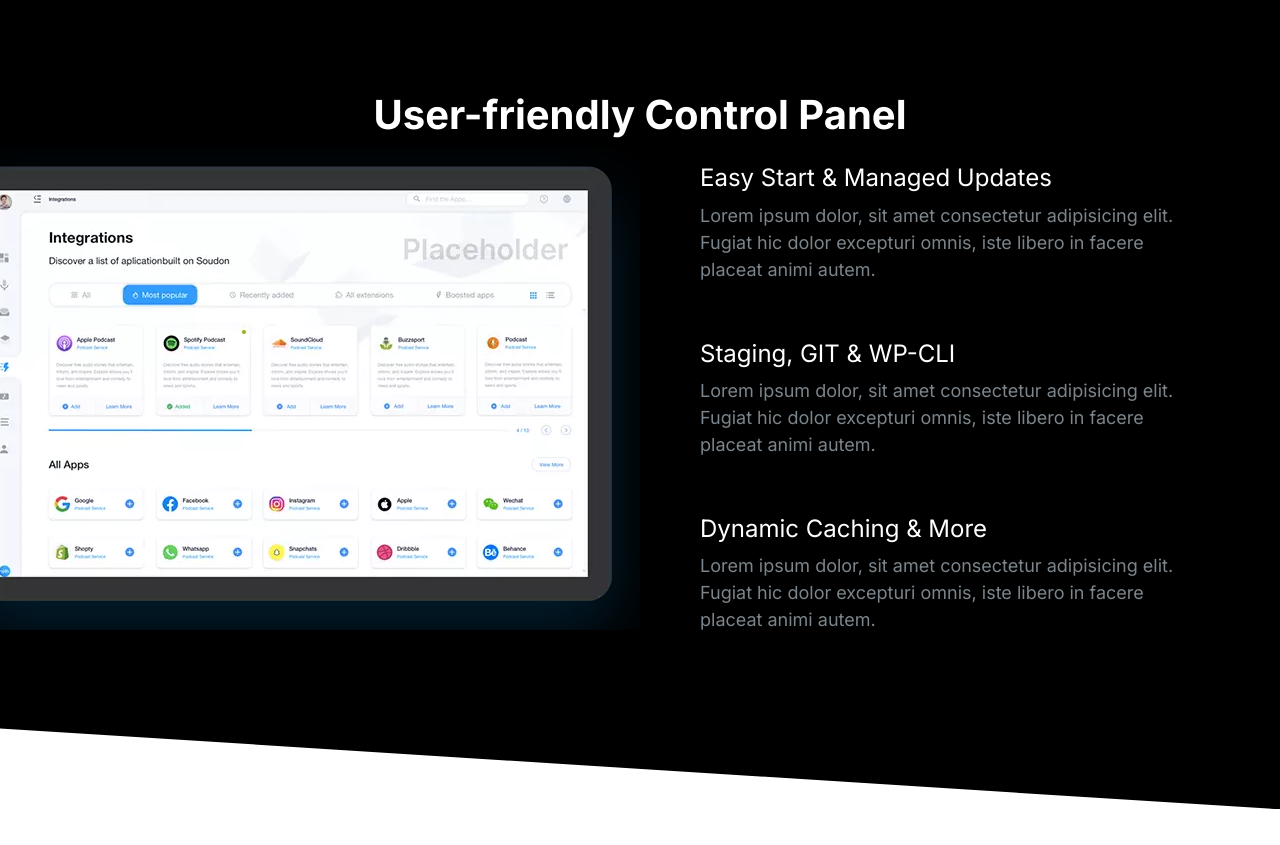
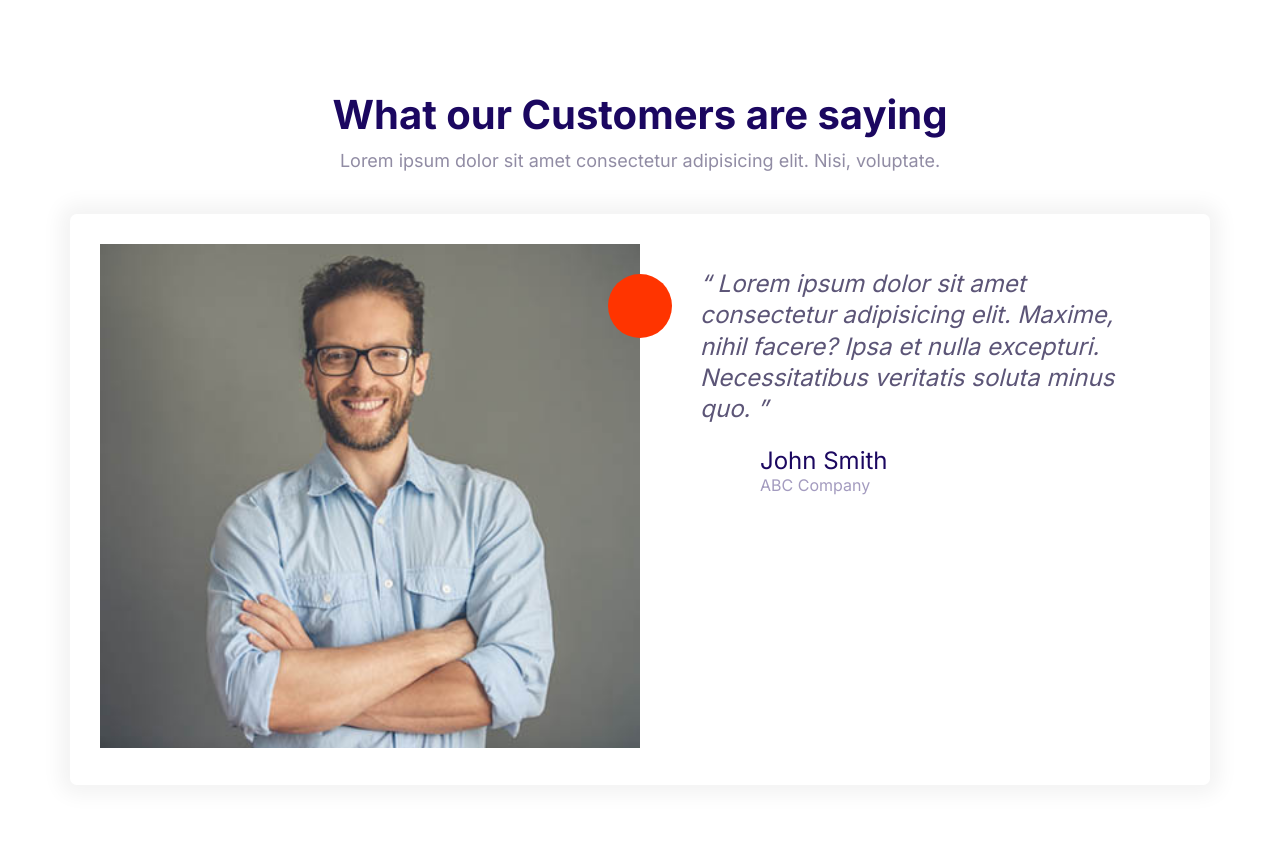
Before and after one commit to TheChosenOne9885/moshify, a plain HTML site: page index.html in a window 1280 px wide. Before the commit the page ends 809 px from the top, so only its background shows below. Drawn offline with Linux system fonts and the light colour scheme.

Commit message:
Make estimonials block.

```diff
--- a/css/styles.css
+++ b/css/styles.css
@@ -618,6 +618,7 @@ a {
 
 .block__header {
   text-align: center;
+  margin-bottom: 4rem;
 }
 
 .block__heading {
--- a/index.html
+++ b/index.html
@@ -19,75 +19,50 @@
     <link rel="stylesheet" href="css/styles.css" />
   </head>
   <body>
-    <section class="block block--dark block--skewed-right block-showcase">
+    <section class="block">
       <header class="block__header">
-        <h2>User-friendly Control Panel</h2>
+        <h2>What our Customers are saying</h2>
+        <p>
+          Lorem ipsum dolor sit amet consectetur adipisicing elit. Nisi,
+          voluptate.
+        </p>
       </header>
-      <div class="container grid grid--1×2">
-        <picture class="block-showcase__image">
-          <source
-            type="image/webp"
-            srcset="images/ipad.webp 1x, images/ipad@2x.webp 2x"
+      <div class="container">
+        <div class="card testimonial">
+          <div class="grid grid--1×2">
+            <div class="testimonial__image">
+              <img
+                src="images/testimonial.jpg"
+                alt="A happy smiling customer"
               />
-          <source
-            type="image/png"
-            srcset="images/ipad.png 1x, images/ipad@2x.png 2x"
-          />
-          <img src="images/ipad.png" alt="" />
-        </picture>
-        <ul class="list">
-          <li>
+              <span class="icon-container icon-container--accent">
+                <svg class="icon icon--white icon--small">
+                  <use xlink:href="images/sprite.svg#quotes"></use>
+                </svg>
+              </span>
+            </div>
+            <blockquote class="quote">
+              <p class="quote__text">
+                Lorem ipsum dolor sit amet consectetur adipisicing elit. Maxime,
+                nihil facere? Ipsa et nulla excepturi. Necessitatibus veritatis
+                soluta minus quo.
+              </p>
+              <footer>
                 <div class="media">
                   <div class="media__image">
-                <svg class="icon icon--primary">
-                  <use xlink:href="images/sprite.svg#snap"></use>
+                    <svg class="icon icon--primary quote__line">
+                      <use xlink:href="images/sprite.svg#line"></use>
                     </svg>
                   </div>
                   <div class="media__body">
-                <h3 class="media__title">Easy Start & Managed Updates</h3>
-                <p>
-                  Lorem ipsum dolor, sit amet consectetur adipisicing elit.
-                  Fugiat hic dolor excepturi omnis, iste libero in facere
-                  placeat animi autem.
-                </p>
+                    <h3 class="media__title quote__author">John Smith</h3>
+                    <p class="quote__organization">ABC Company</p>
                   </div>
                 </div>
-          </li>
-          <li>
-            <div class="media">
-              <div class="media__image">
-                <svg class="icon icon--primary">
-                  <use xlink:href="images/sprite.svg#growth"></use>
-                </svg>
-              </div>
-              <div class="media__body">
-                <h3 class="media__title">Staging, GIT & WP-CLI</h3>
-                <p>
-                  Lorem ipsum dolor, sit amet consectetur adipisicing elit.
-                  Fugiat hic dolor excepturi omnis, iste libero in facere
-                  placeat animi autem.
-                </p>
+              </footer>
+            </blockquote>
           </div>
         </div>
-          </li>
-          <li>
-            <div class="media">
-              <div class="media__image">
-                <svg class="icon icon--primary">
-                  <use xlink:href="images/sprite.svg#wordpress"></use>
-                </svg>
-              </div>
-              <div class="media__body">
-                <h3 class="media__title">Dynamic Caching & More</h3>
-                <p>
-                  Lorem ipsum dolor, sit amet consectetur adipisicing elit.
-                  Fugiat hic dolor excepturi omnis, iste libero in facere
-                  placeat animi autem.
-                </p>
-              </div>
-            </div>
-          </li>
-        </ul>
       </div>
     </section>
     <script src="js/main.js"></script>
```
Also changed, not shown: components/testimonials block.html (added, +42 -0 lines). Lines whose indentation alone changed are shown as unchanged.
